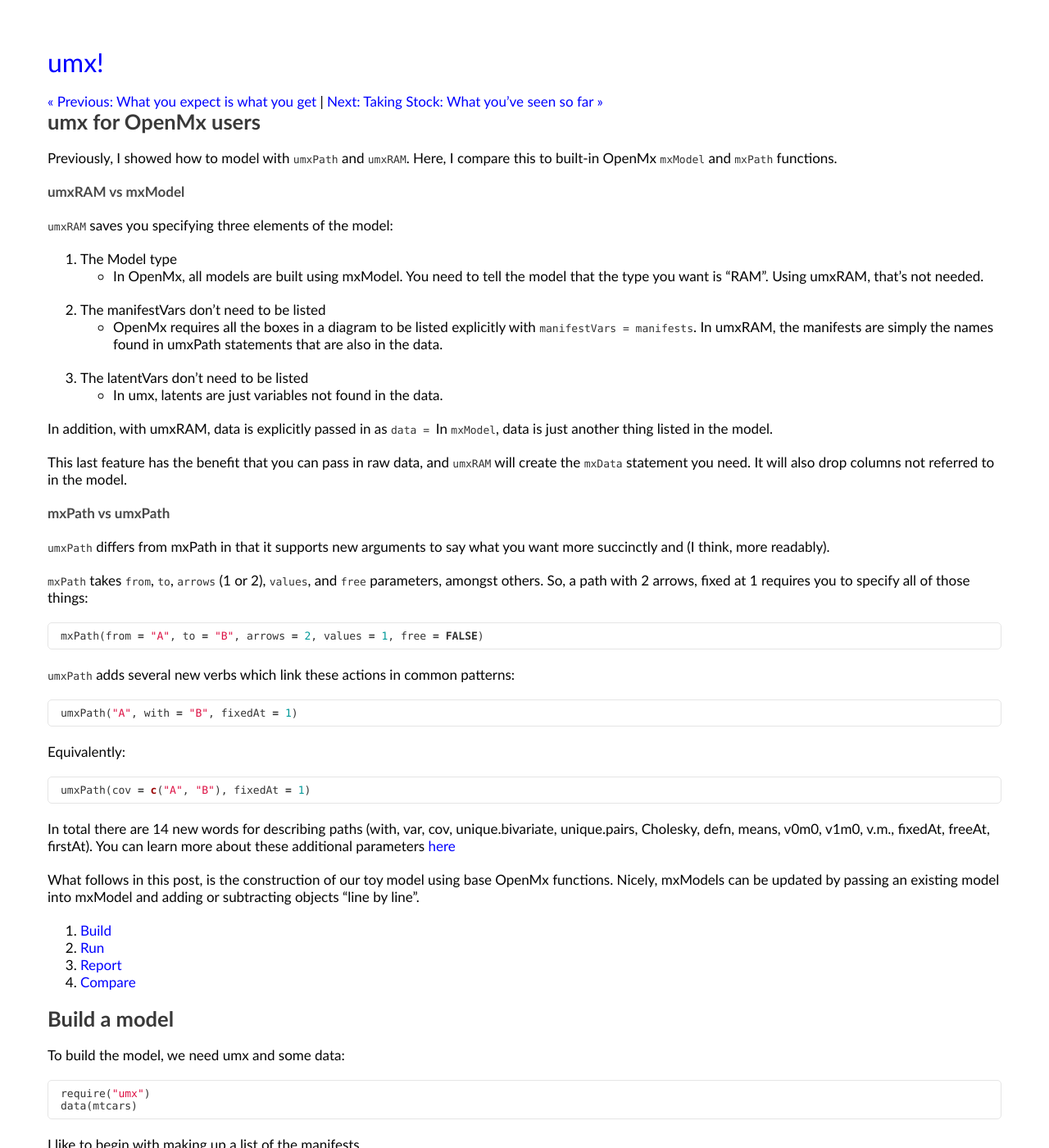
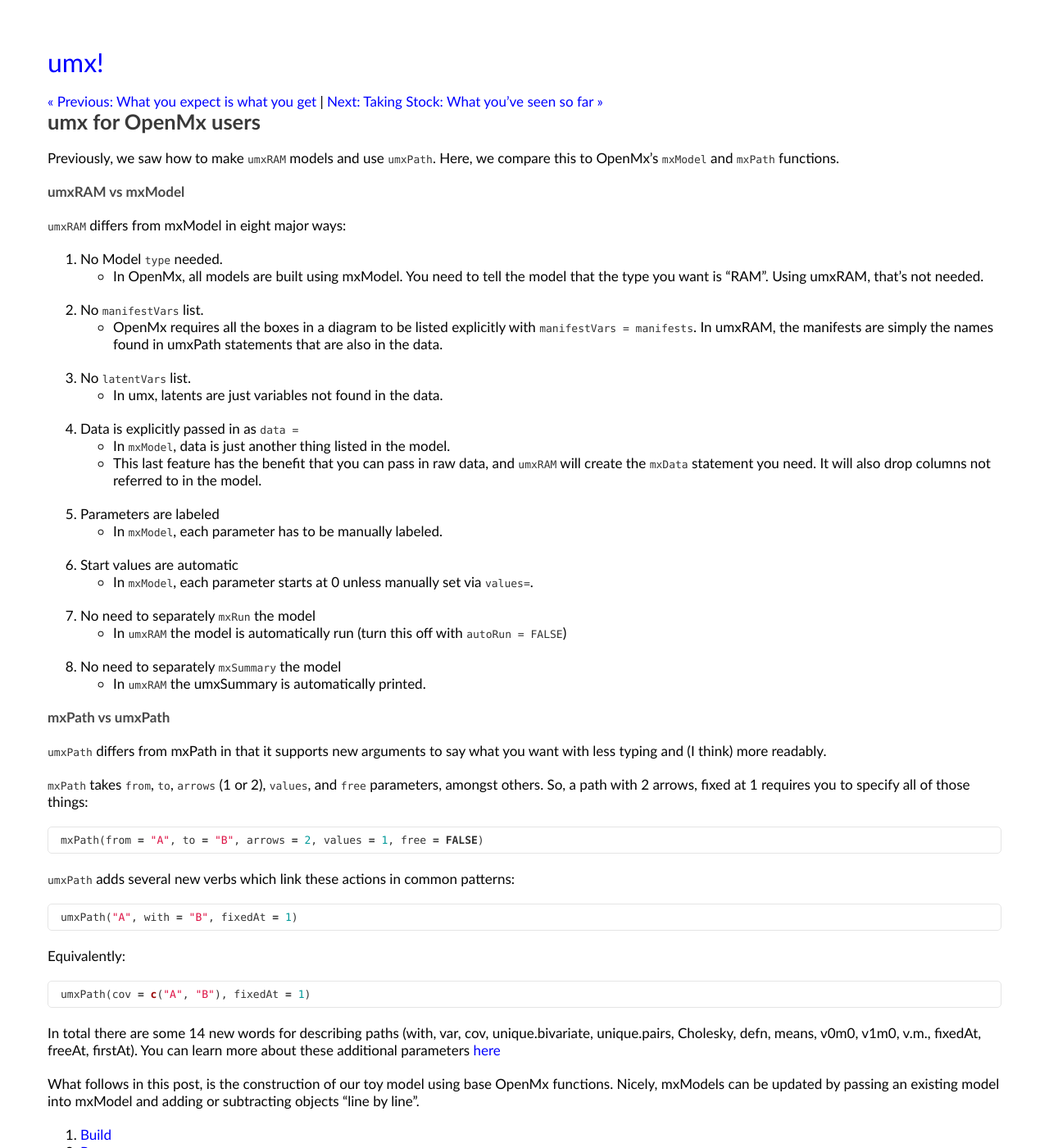
Before and after one commit to tbates/tbates.github.io, a Jekyll site: the page built from _posts/2000-11-22-base-OpenMx.markdown, in a window 1280 px wide and 1400 px high. Shown: the whole window at 82% size. Built offline with Jekyll 4.4.1, drawn with Linux system fonts in a browser that asks for light colours; some of the changed text lies outside the part shown.

Commit message:
no message

````diff
--- a/_posts/2000-11-22-base-OpenMx.markdown
+++ b/_posts/2000-11-22-base-OpenMx.markdown
@@ -6,26 +6,34 @@
 categories: basic
 ---
 
-Previously, I showed how to model with `umxPath` and `umxRAM`. Here, I compare this to built-in OpenMx `mxModel` and `mxPath` functions.
+Previously, we saw how to make `umxRAM` models and use `umxPath`. Here, we compare this to OpenMx's `mxModel` and `mxPath` functions.
 
 #### umxRAM vs mxModel
 
-`umxRAM` saves you specifying three elements of the model:
+`umxRAM` differs from mxModel in eight major ways:
 
-1. The Model type
+1. No Model `type` needed.
  * In OpenMx, all models are built using mxModel. You need to tell the model that the type you want is "RAM". Using umxRAM, that's not needed.
-2. The manifestVars don't need to be listed
+2. No `manifestVars` list.
  * OpenMx requires all the boxes in a diagram to be listed explicitly with `manifestVars = manifests`. In umxRAM, the manifests are simply the names found in umxPath statements that are also in the data.
-3. The latentVars don't need to be listed
+3. No `latentVars` list.
  * In umx, latents are just variables not found in the data.
+4. Data is explicitly passed in as `data = `
+  * In `mxModel`, data is just another thing listed in the model.
+  * This last feature has the benefit that you can pass in raw data, and `umxRAM` will create the `mxData` statement you need. It will also drop columns not referred to in the model.
+5. Parameters are labeled
+  * In `mxModel`, each parameter has to be manually labeled.
+6. Start values are automatic
+  * In `mxModel`, each parameter starts at 0 unless manually set via `values=`.
+7. No need to separately `mxRun` the model
+  * In `umxRAM` the model is automatically run (turn this off with `autoRun = FALSE`)
+8. No need to separately `mxSummary` the model
+  * In `umxRAM` the umxSummary is automatically printed.
 
-In addition, with umxRAM, data is explicitly passed in as `data = ` In `mxModel`, data is just another thing listed in the model.
-
-This last feature has the benefit that you can pass in raw data, and `umxRAM` will create the `mxData` statement you need. It will also drop columns not referred to in the model.
 
 #### mxPath vs umxPath
 
-`umxPath` differs from mxPath in that it supports new arguments to say what you want more succinctly and (I think, more readably).
+`umxPath` differs from mxPath in that it supports new arguments to say what you want with less typing and (I think) more readably.
 
 `mxPath` takes `from`, `to`, `arrows` (1 or 2), `values`, and `free` parameters, amongst others. So, a path with 2 arrows, fixed at 1 requires you to specify all of those things:
 
@@ -45,7 +53,7 @@
 umxPath(cov = c("A", "B"), fixedAt = 1)
 ```
 
-In total there are 14 new words for describing paths (with, var, cov, unique.bivariate, unique.pairs, Cholesky, defn, means, v0m0, v1m0, v.m., fixedAt, freeAt, firstAt). You can learn more about these additional parameters [here](/advanced/1995/11/20/detailed-umxPath.html)
+In total there are some 14 new words for describing paths (with, var, cov, unique.bivariate, unique.pairs, Cholesky, defn, means, v0m0, v1m0, v.m., fixedAt, freeAt, firstAt). You can learn more about these additional parameters [here](/advanced/1995/11/20/detailed-umxPath.html)
 
 What follows in this post, is the construction of our toy model using base OpenMx functions. Nicely, mxModels can be updated by passing an existing model into mxModel and adding or subtracting objects "line by line".
 
@@ -123,7 +131,6 @@
 
 Alternatively use the built in graphing function, `omxGraphviz`. This adds color, and uses circles to draw residuals (I use lines in `plot`), but doesn't show path values, doesn't allow customizing what gets drawn.
 
-PS: the reason i don't use circles for variances is they are not (currently) imported nicely in Omnigraffle :-(.
 
 ```r
 	omxGraphviz(m1) # doesn't show path values.
@@ -132,7 +139,7 @@
 Next, we allow displacement and weight to correlate (a two headed path between them)
 
 ```r
-m1 <- mxModel(m1, mxPath(from = "disp", to = "wt", arrows = 2))
+m1 = mxModel(m1, mxPath(from = "disp", to = "wt", arrows = 2))
 ```
 
 Here we add `arrows = 2`. In the previous cases, we just used the default, which is 1-headed arrows.
````
Also changed, not shown: other parts of _posts/2000-11-22-base-OpenMx.markdown (+3 -2 lines).
